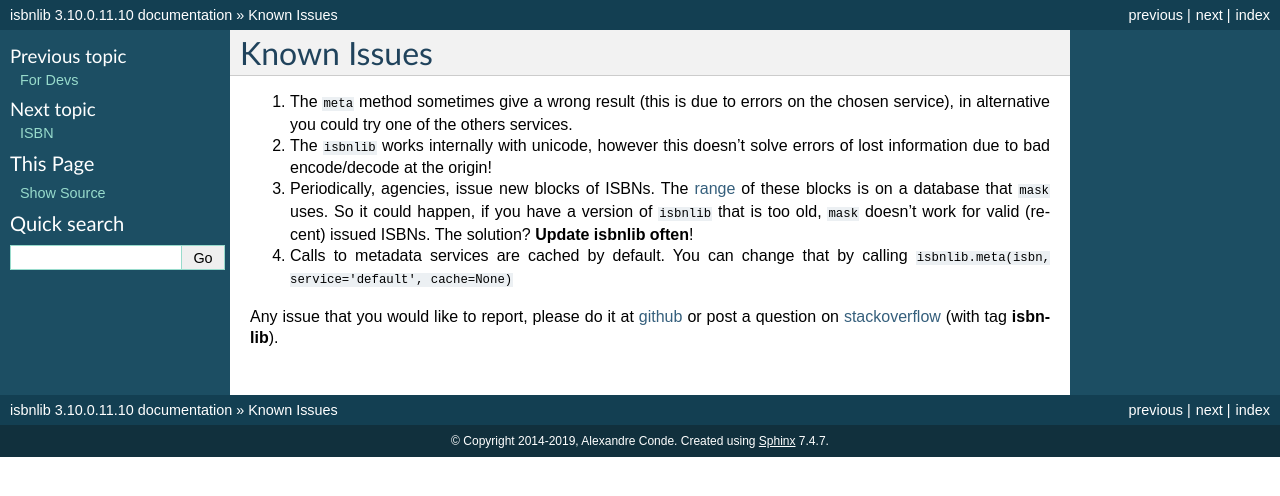
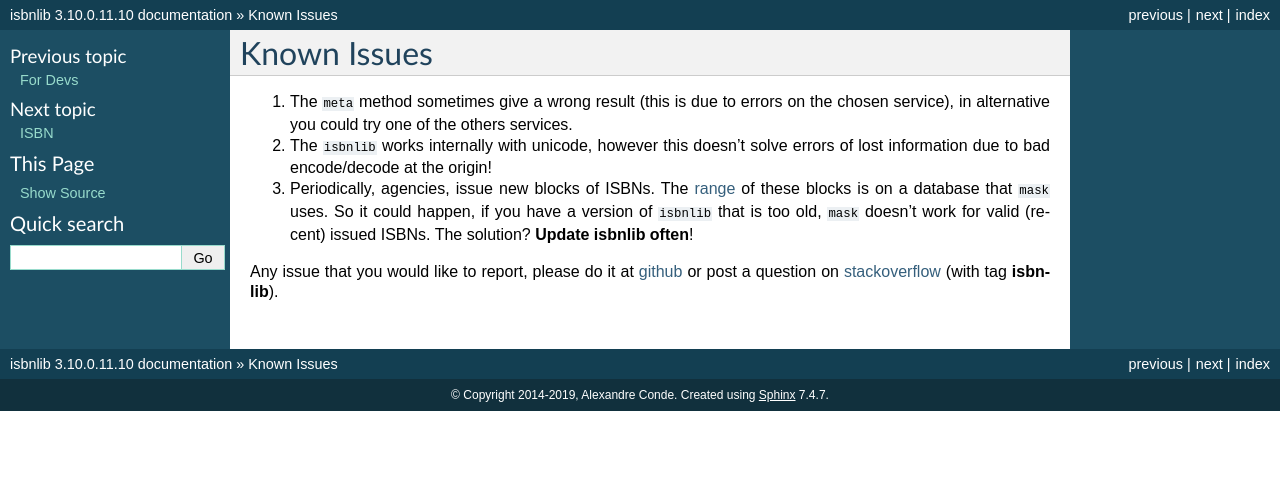
Before and after one commit to rysto3/isbnlib, a Sphinx documentation site: the page built from docs/issues.rst, in a window 1280 px wide. Shown: the top 496 px of the page. Built offline with Sphinx 7.4.7, drawn with Linux system fonts in a browser that asks for light colours.

Commit message:
delete reference to cache

```diff
--- a/docs/issues.rst
+++ b/docs/issues.rst
@@ -15,9 +15,6 @@ Known Issues
    if you have a version of ``isbnlib`` that is too old, ``mask`` doesn't work for
    valid (recent) issued ISBNs. The solution? **Update isbnlib often**!
 
-4. Calls to metadata services are cached by default. You can change that by calling
-   ``isbnlib.meta(isbn, service='default', cache=None)``
-
 
 Any issue that you would like to report, please do it at github_ or post a question on
 stackoverflow_ (with tag **isbnlib**).
```
